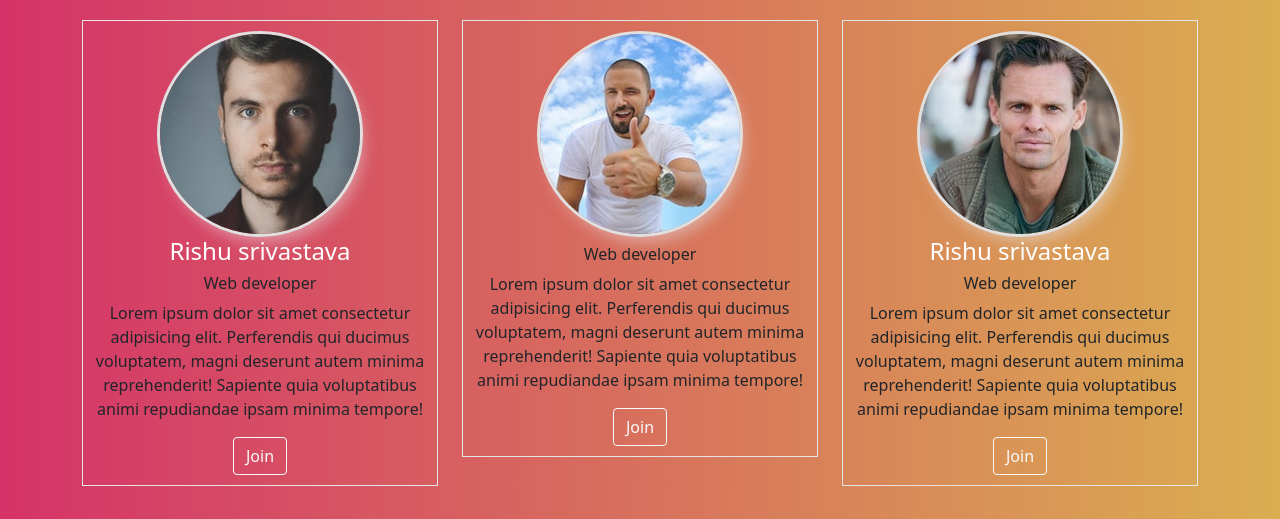
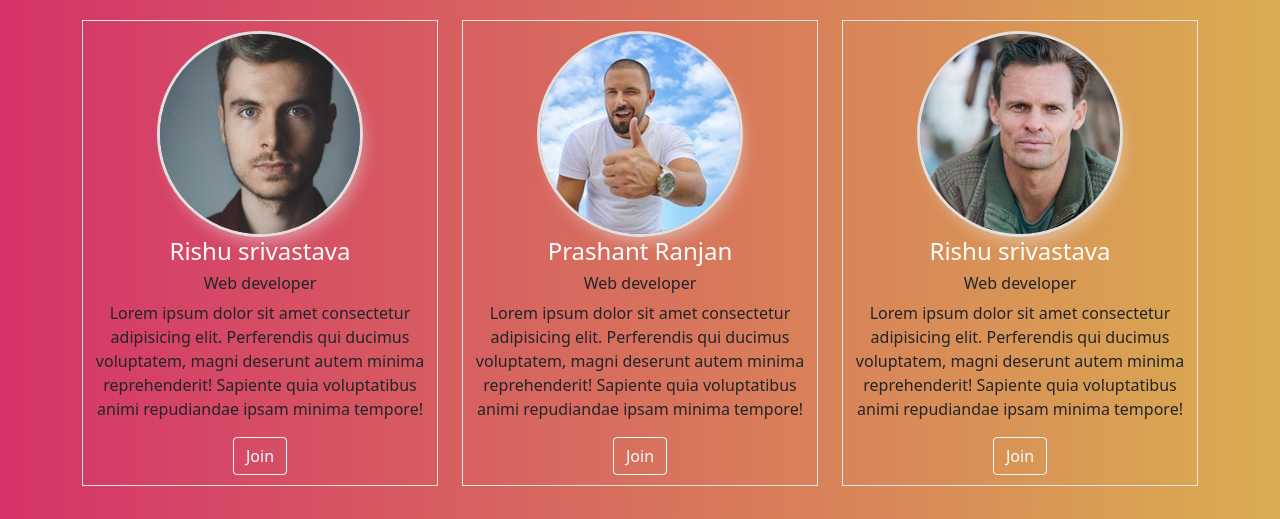
Before and after one commit to rishuk524/bootstrap, a plain HTML site: page 02teamsection/index.html in a window 1280 px wide. Shown: the part 281-800 px from the top of the page. Drawn offline with nearby package versions, Linux system fonts and the light colour scheme.

Commit message:
name changed

```diff
--- a/02teamsection/index.html
+++ b/02teamsection/index.html
@@ -51,7 +51,7 @@
                         alt="Team one"/>
                     </div>
                     <div class="team-title">
-                        <h3></h3>
+                        <h3>Prashant Ranjan</h3>
                         <h4>Web developer</h4>
                         <p>Lorem ipsum dolor sit amet consectetur adipisicing elit. Perferendis qui ducimus voluptatem, magni deserunt
                             autem minima reprehenderit! Sapiente quia voluptatibus animi repudiandae ipsam minima tempore!
```
